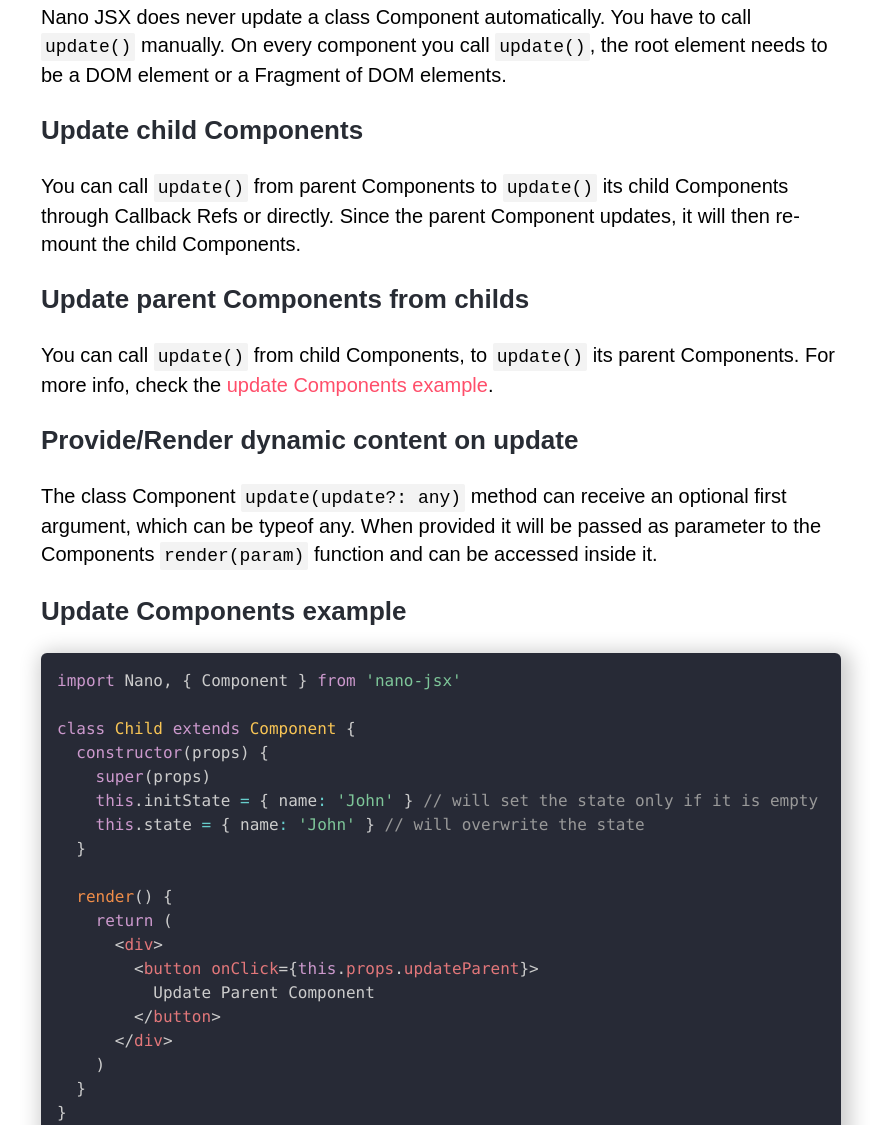
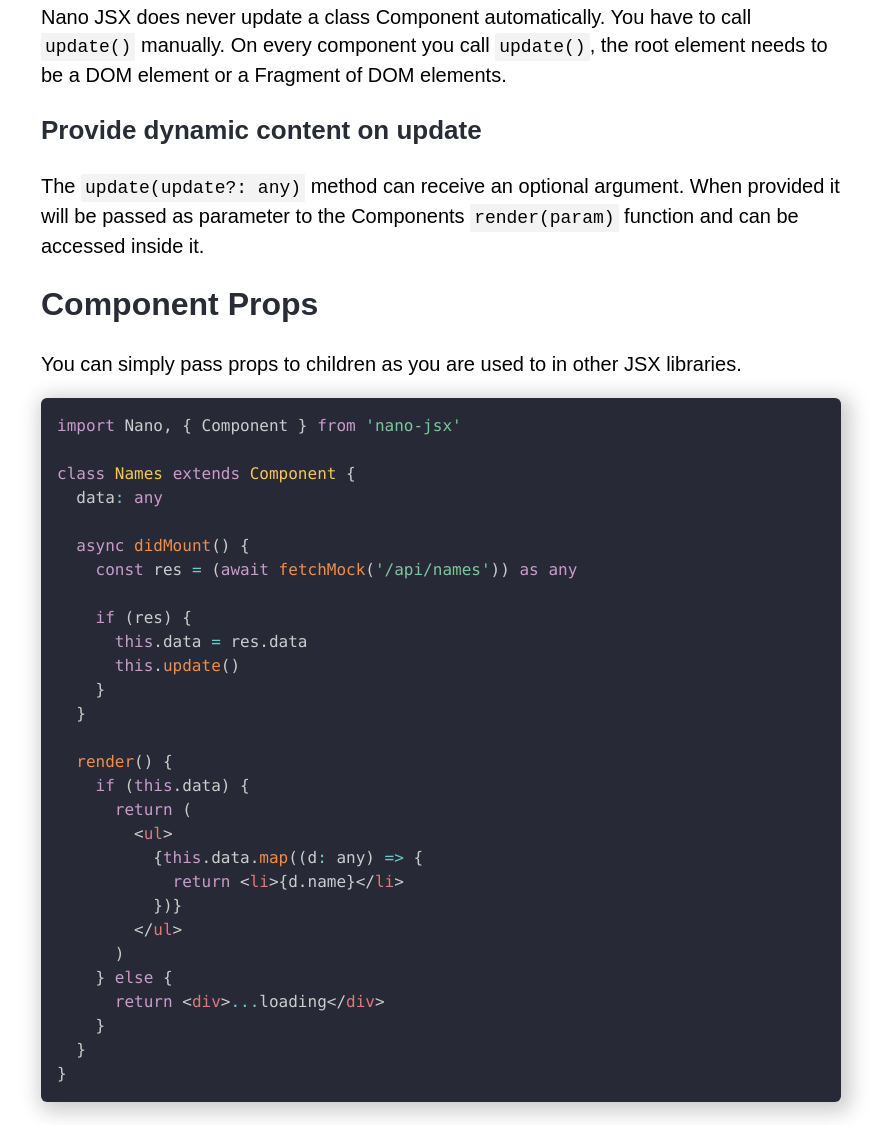
Before and after one commit to nanojsx/nanojsx.github.io, a website: page docs.html in a window 1280 px wide. Shown: the part 5144-6269 px from the top of the page, without its empty margins (199-1088 px from the left). Drawn offline with Linux system fonts and the light colour scheme.

Commit message:
Move update components example

```diff
--- a/docs.html
+++ b/docs.html
@@ -123,29 +123,12 @@
           elements.
         </p>
 
-        <h3>Update child Components</h3>
+        <h3>Provide dynamic content on update</h3>
         <p>
-          You can call <code class="is-code">update()</code> from parent Components to
-          <code class="is-code">update()</code> its child Components through Callback Refs or directly. Since the parent
-          Component updates, it will then re-mount the child Components.
+          The <code class="is-code">update(update?: any)</code> method can receive an optional argument. When provided
+          it will be passed as parameter to the Components <code class="is-code">render(param)</code> function and can
+          be accessed inside it.
         </p>
-
-        <h3>Update parent Components from childs</h3>
-        <p>
-          You can call <code class="is-code">update()</code> from child Components, to
-          <code class="is-code">update()</code> its parent Components. For more info, check the
-          <a href="#update-components-example">update Components example</a>.
-        </p>
-
-        <h3>Provide/Render dynamic content on update</h3>
-        <p>
-          The class Component <code class="is-code">update(update?: any)</code> method can receive an optional first
-          argument, which can be typeof any. When provided it will be passed as parameter to the Components
-          <code class="is-code">render(param)</code> function and can be accessed inside it.
-        </p>
-
-        <h3 id="update-components-example">Update Components example</h3>
-        <pre><code id="updateComponents" class="language-tsx">loading...</code></pre>
 
         <h2>Component Props</h2>
         <p>You can simply pass props to children as you are used to in other JSX libraries.</p>
--- a/examples.html
+++ b/examples.html
@@ -53,6 +53,7 @@
           <li><a href="#lazyImgFadein">Lazy Image Fadein</a></li>
           <li><a href="#store">Store</a></li>
           <li><a href="#ssr">SSR</a></li>
+          <li><a href="#updateComponentsExample">Update Component (Child/Parent)</a></li>
           <li><a href="#taggedTemplates">Tagged Template Literals</a></li>
           <li><a href="#withStyles">withStyles() (HOC)</a></li>
         </ul>
@@ -99,6 +100,21 @@
         <h2 id="ssr">SSR</h2>
         <p>SSR example with the built-in Helmet component.</p>
         <pre><code id="Ssr" class="language-tsx">loading...</code></pre>
+
+        <h2 id="updateComponentsExample">Update Components (Child/Parent)</h2>
+        <h3>Update child Components</h3>
+        <p>
+          You can call <code class="is-code">update()</code> from parent Components to
+          <code class="is-code">update()</code> its child Components through Callback Refs or directly. Since the parent
+          Component updates, it will then re-mount the child Components.
+        </p>
+
+        <h3>Update parent Components from childs</h3>
+        <p>
+          You can call <code class="is-code">update()</code> from child Components, to
+          <code class="is-code">update()</code> its parent Components.
+        </p>
+        <pre><code id="updateComponents" class="language-tsx">loading...</code></pre>
 
         <h2 id="taggedTemplates">Tagged Template Literals</h2>
         <p>You can use jsx without any build tools, if you want.</p>
--- a/js/code-docs.js
+++ b/js/code-docs.js
@@ -114,53 +114,6 @@ const VanillaApp = () => {
 window.addEventListener('load', () => {
   VanillaApp()
 })`,
-  updateComponents: `import Nano, { Component } from 'nano-jsx'
-
-class Child extends Component {
-  constructor(props) {
-    super(props)
-    this.initState = { name: 'John' } // will set the state only if it is empty
-    this.state = { name: 'John' } // will overwrite the state
-  }
-
-  render() {
-    return (
-      <div>
-        <button onClick={this.props.updateParent}>
-          Update Parent Component
-        </button>
-      </div>
-    )
-  }
-}
-
-class App extends Component {
-  _childref
-
-  handleSelfUpdate = () => {
-    this.update()
-  }
-
-  handleChildUpdate = () => {
-    this._childref.update()
-  }
-
-  render() {
-    return (
-      <div>
-        <button onClick={this.handleChildUpdate}>
-          Update Child Component
-        </button>
-        <Child
-          updateParent={this.handleSelfUpdate}
-          ref={(el) => (this._childref = el)}
-        />
-      </div>
-    )
-  }
-}
-
-Nano.render(<App />, document.getElementById('root'))`,
   props: `import Nano, { Component } from 'nano-jsx'
 
 class Names extends Component {
```
Also changed, not shown: js/code-examples.js (+47 -0 lines).
